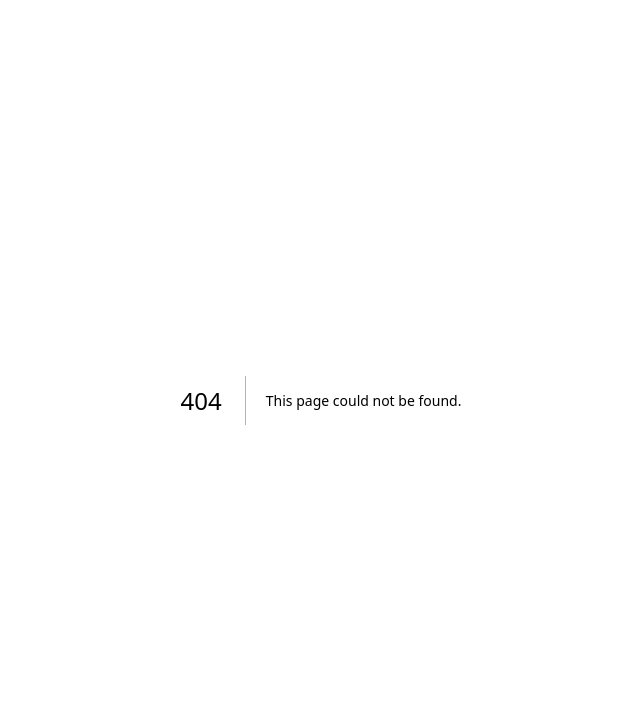
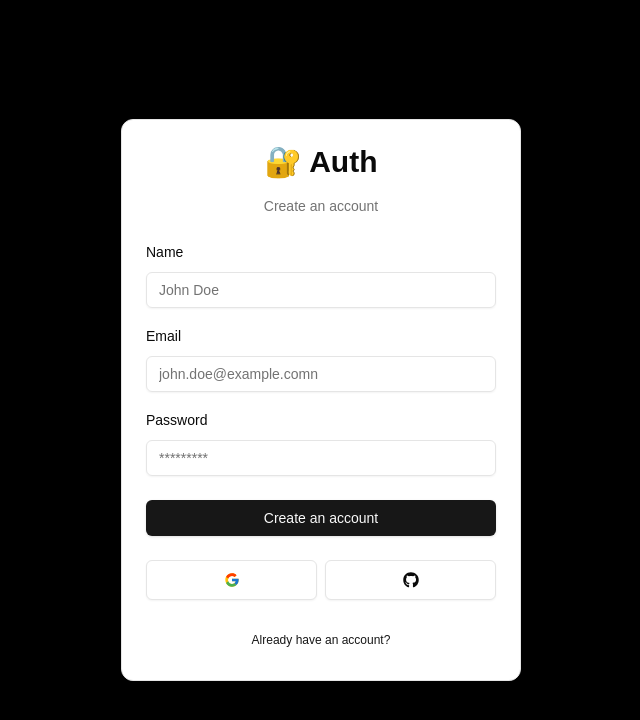
Before and after one commit to AryanTele/RBAC_AUTH, a Next.js app: page /auth/register in a window 1280 px wide. Before the commit this address had no page. Shown: the top 720 px of the page, without its empty margins (319-959 px from the left). Built offline with nearby package versions, Linux system fonts and the light colour scheme.

Commit message:
create server action for register

```diff
--- /dev/null
+++ b/actions/register.ts
@@ -0,0 +1,13 @@
+"use server";
+import * as z from "zod";
+import { RegisterSchema } from "@/schemas";
+
+export const register = async (values: z.infer<typeof RegisterSchema>) => {
+  // validate at server
+  const validatedFields = RegisterSchema.safeParse(values);
+  if (!validatedFields.success) {
+    return { error: "Invalid fields !" };
+  }
+
+  return { success: "Email sent!" };
+};
--- /dev/null
+++ b/app/auth/register/page.tsx
@@ -0,0 +1,8 @@
+import { RegisterForm } from "@/components/auth/register-form";
+import React from "react";
+
+const RegisterPage = () => {
+  return <RegisterForm />;
+};
+
+export default RegisterPage;
--- /dev/null
+++ b/components/auth/register-form.tsx
@@ -0,0 +1,124 @@
+"use client";
+import * as z from "zod";
+import { RegisterSchema } from "@/schemas";
+import { CardWrapper } from "./card-wrapper";
+import { useForm } from "react-hook-form";
+import { zodResolver } from "@hookform/resolvers/zod";
+import { useState, useTransition } from "react";
+import {
+  Form,
+  FormControl,
+  FormField,
+  FormItem,
+  FormLabel,
+  FormMessage,
+} from "@/components/ui/form";
+import { Input } from "../ui/input";
+import { Button } from "../ui/button";
+import { FormError } from "../form-error";
+import { FormSucess } from "../form-success";
+
+import { register } from "@/actions/register";
+
+export const RegisterForm = () => {
+  const [error, setError] = useState<string>("");
+  const [success, setSuccess] = useState<string>("");
+
+  const [isPending, startTransition] = useTransition();
+  const form = useForm<z.infer<typeof RegisterSchema>>({
+    resolver: zodResolver(RegisterSchema),
+    defaultValues: {
+      email: "",
+      password: "",
+      name: "",
+    },
+  });
+  const onSubmit = (values: z.infer<typeof RegisterSchema>) => {
+    setError("");
+    setSuccess("");
+    startTransition(() => {
+      register(values).then((data) => {
+        setError(data.error!);
+        setSuccess(data.success!);
+      });
+    });
+  };
+  return (
+    <CardWrapper
+      headerLabel="Create an account"
+      backButtonHref="/auth/login"
+      backButtonLabel="Already have an account?"
+      showSocial
+    >
+      <Form {...form}>
+        <form onSubmit={form.handleSubmit(onSubmit)} className="space-y-6">
+          <div className="space-y-4">
+            <FormField
+              control={form.control}
+              name="name"
+              render={({ field }) => (
+                <FormItem>
+                  <FormLabel>Name</FormLabel>
+                  <FormControl>
+                    <Input
+                      {...field}
+                      disabled={isPending}
+                      placeholder="John Doe"
+                    />
+                  </FormControl>
+                  <FormMessage />
+                </FormItem>
+              )}
+            />
+            <FormField
+              control={form.control}
+              name="email"
+              render={({ field }) => (
+                <FormItem>
+                  <FormLabel>Email</FormLabel>
+                  <FormControl>
+                    <Input
+                      {...field}
+                      disabled={isPending}
+                      placeholder="john.doe@example.comn"
+                      type="email"
+                    />
+                  </FormControl>
+                  <FormMessage />
+                </FormItem>
+              )}
+            />
+            <FormField
+              control={form.control}
+              name="password"
+              render={({ field }) => (
+                <FormItem>
+                  <FormLabel>Password</FormLabel>
+                  <FormControl>
+                    <Input
+                      {...field}
+                      placeholder="*********"
+                      type="password"
+                      disabled={isPending}
+                    />
+                  </FormControl>
+                  <FormMessage />
+                </FormItem>
+              )}
+            />
+          </div>
+          <FormError message={error} />
+          <FormSucess message={success} />
+          <Button
+            variant="default"
+            type="submit"
+            className="w-full"
+            disabled={isPending}
+          >
+            Create an account
+          </Button>
+        </form>
+      </Form>
+    </CardWrapper>
+  );
+};
--- a/package.json
+++ b/package.json
@@ -10,6 +10,7 @@
   },
   "dependencies": {
     "@hookform/resolvers": "^3.9.1",
+    "@prisma/client": "^6.0.0",
     "@radix-ui/react-icons": "^1.3.2",
     "@radix-ui/react-label": "^2.1.0",
     "@radix-ui/react-slot": "^1.1.0",
@@ -32,6 +33,7 @@
     "eslint": "^8",
     "eslint-config-next": "15.0.3",
     "postcss": "^8",
+    "prisma": "^6.0.0",
     "tailwindcss": "^3.4.1",
     "typescript": "^5"
   }
--- a/schemas/index.ts
+++ b/schemas/index.ts
@@ -8,3 +8,14 @@
     message: "Password is required",
   }),
 });
+export const RegisterSchema = z.object({
+  email: z.string().email({
+    message: "Email is required",
+  }),
+  password: z.string().min(6, {
+    message: "Minium 6 characters required",
+  }),
+  name: z.string().min(1, {
+    message: "Name is required",
+  }),
+});
```
Also changed, not shown: 1 other file (tests, documents, lock files or other folders).
